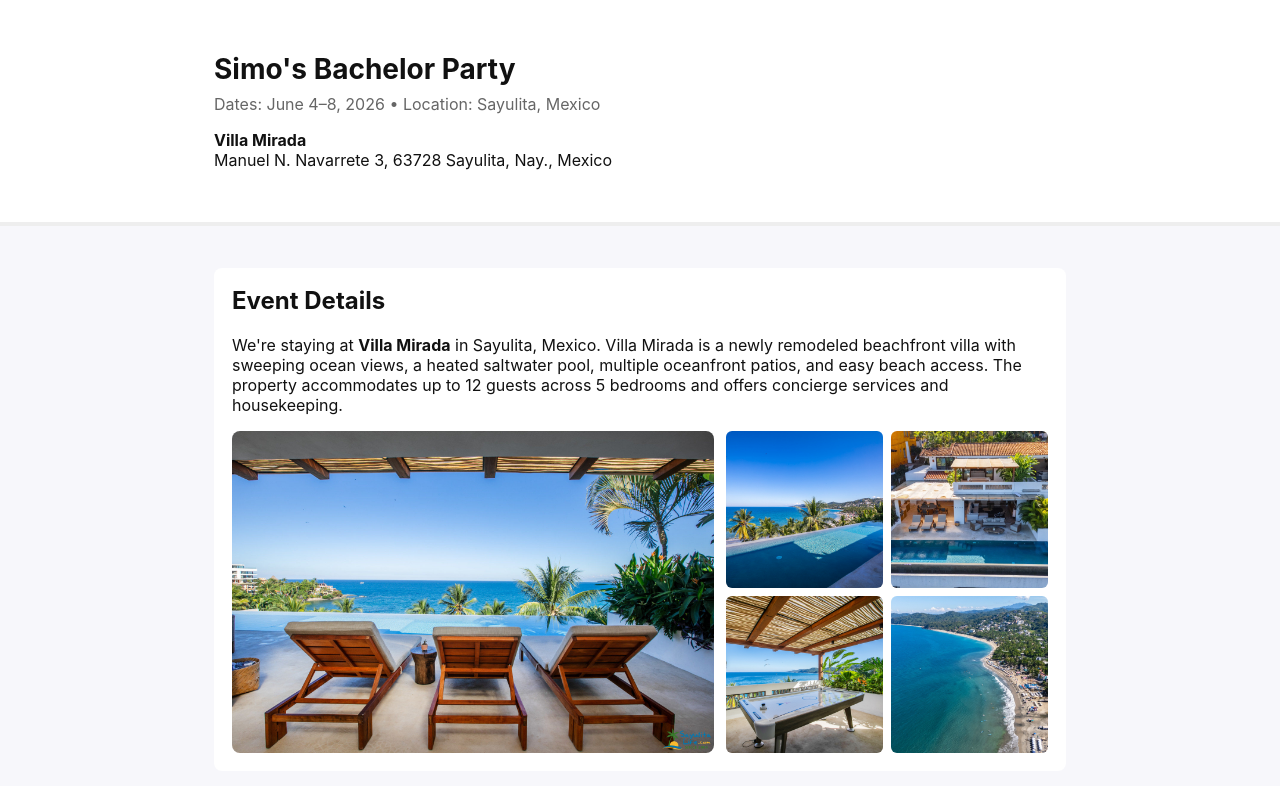
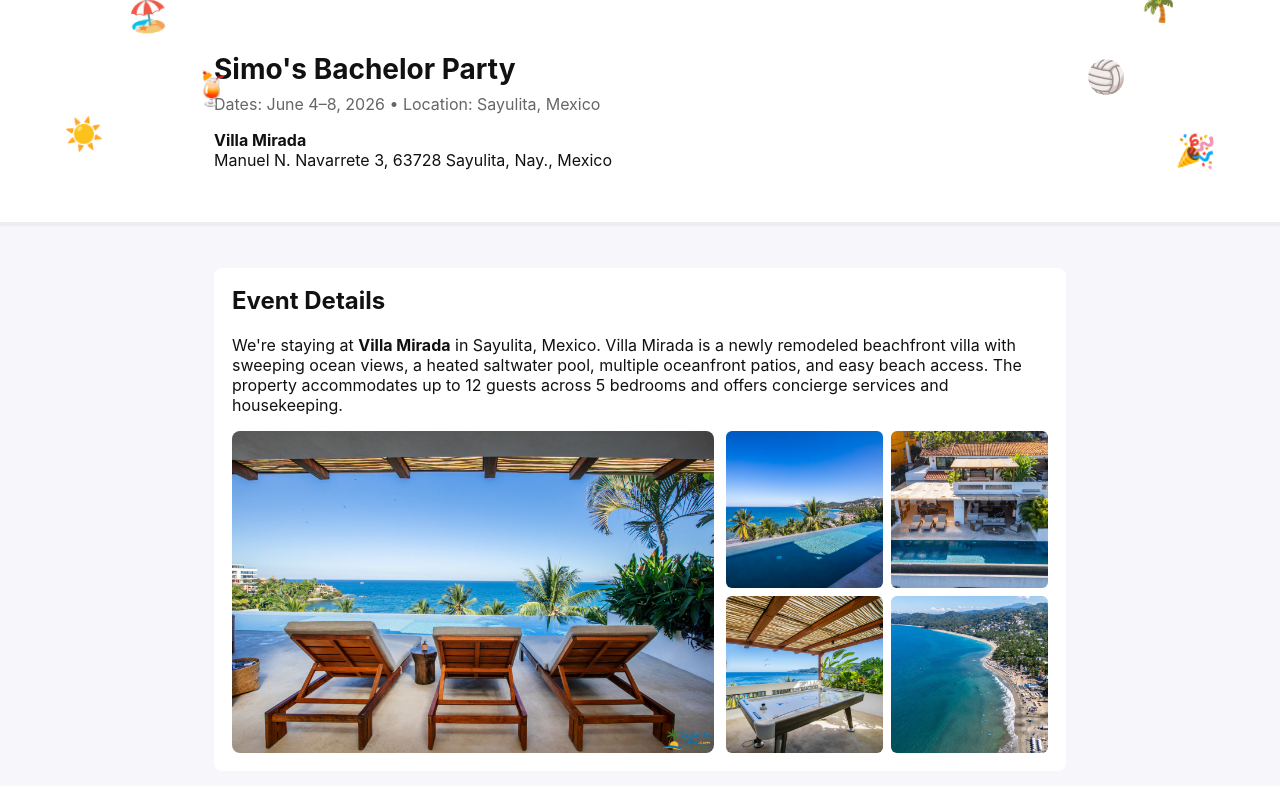
Before and after one commit to jleehey/sayulitaprayerforsimo.github.io, a plain HTML site: page index.html in a window 1280 px wide. Shown: the top 786 px of the page. Drawn offline with Linux system fonts and the light colour scheme.

Commit message:
Add emoji floaties to header

```diff
--- a/index.html
+++ b/index.html
@@ -8,6 +8,14 @@
 </head>
 <body>
   <header class="hero">
+    <div class="floaties">
+      <div class="floaty" style="left:10%;animation-delay:0s">🏖️</div>
+      <div class="floaty" style="right:8%;animation-delay:1s">🌴</div>
+      <div class="floaty" style="left:15%;top:40%;animation-delay:2s">🍹</div>
+      <div class="floaty" style="right:12%;top:30%;animation-delay:0.5s">🏐</div>
+      <div class="floaty" style="left:5%;top:60%;animation-delay:1.5s">☀️</div>
+      <div class="floaty" style="right:5%;bottom:15%;animation-delay:2.5s">🎉</div>
+    </div>
     <div class="container">
       <h1>Simo's Bachelor Party</h1>
       <p class="date">Dates: June 4–8, 2026 • Location: Sayulita, Mexico</p>
--- a/styles.css
+++ b/styles.css
@@ -1,8 +1,11 @@
 :root{--bg:#f7f7fb;--accent:#0b6efd;--muted:#666}
 *{box-sizing:border-box}body{font-family:Inter,system-ui,Segoe UI,Arial,sans-serif;margin:0;background:var(--bg);color:#111}
 .container{max-width:900px;margin:0 auto;padding:24px}
-.hero{background:white;padding:28px 0 12px;border-bottom:4px solid #eee}
+.hero{background:white;padding:28px 0 12px;border-bottom:4px solid #eee;position:relative;overflow:hidden}
 .hero h1{margin:0;font-size:28px}
+.floaties{position:absolute;width:100%;height:100%;top:0;left:0;pointer-events:none}
+.floaty{position:absolute;font-size:32px;animation:float 6s ease-in-out infinite}
+@keyframes float{0%{transform:translateY(0px) rotate(0deg)}50%{transform:translateY(-20px) rotate(5deg)}100%{transform:translateY(0px) rotate(-5deg)}}
 .date{color:var(--muted);margin-top:8px}
 .cta a{color:var(--accent);text-decoration:none}
 section{background:white;margin:18px 0;padding:18px;border-radius:8px}
@@ -21,4 +24,4 @@ footer{color:var(--muted);font-size:13px;text-align:center;padding:12px}
 	.gallery-left{height:320px}
 	.gallery-right{grid-template-columns:repeat(2,1fr)}
 }
-@media (max-width:600px){.hero h1{font-size:22px;padding:0 12px}.container{padding:12px}}
+@media (max-width:600px){.hero h1{font-size:22px}.hero .date, .hero .address{margin-left:0;margin-right:0}.container{padding:12px}}
```
